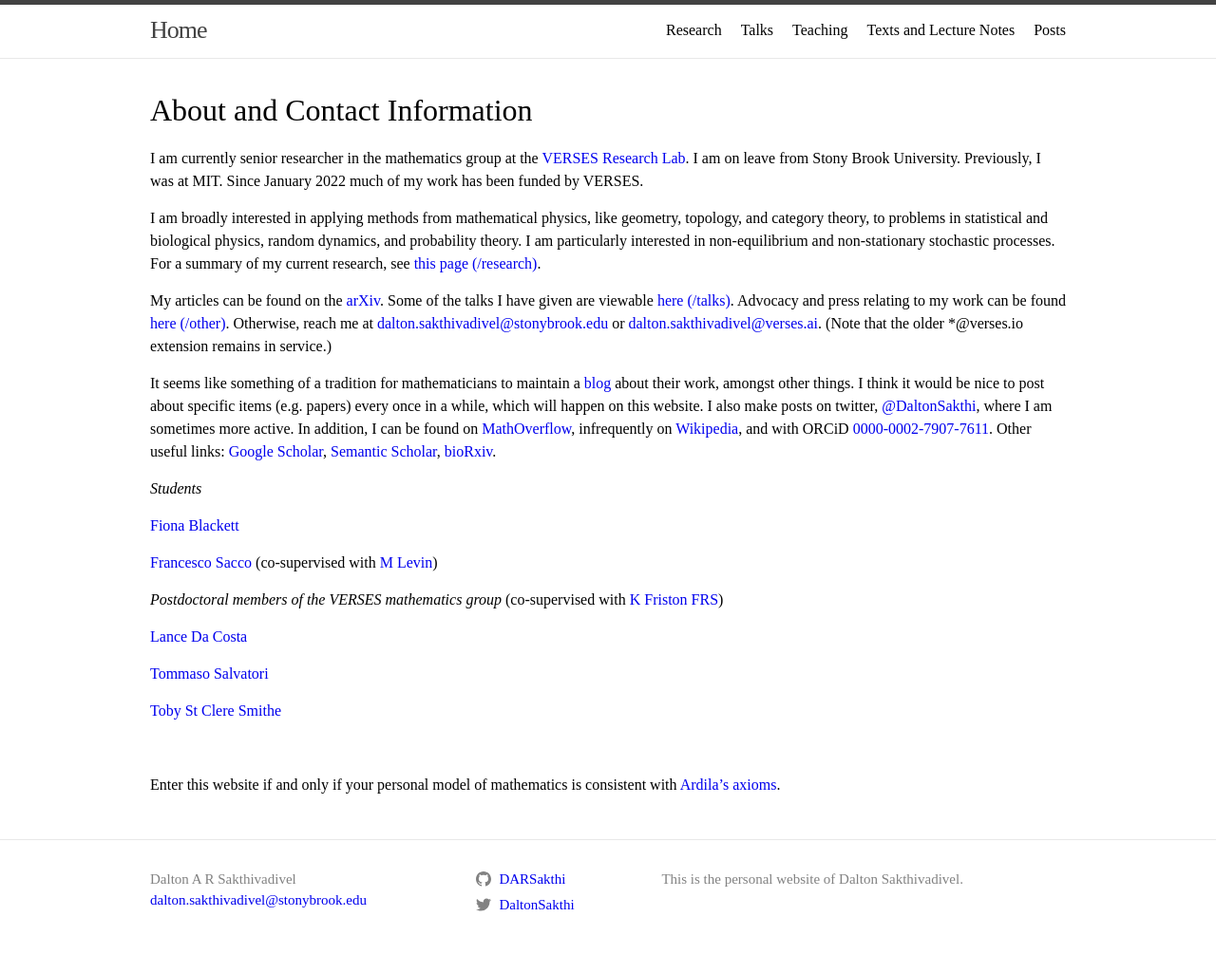
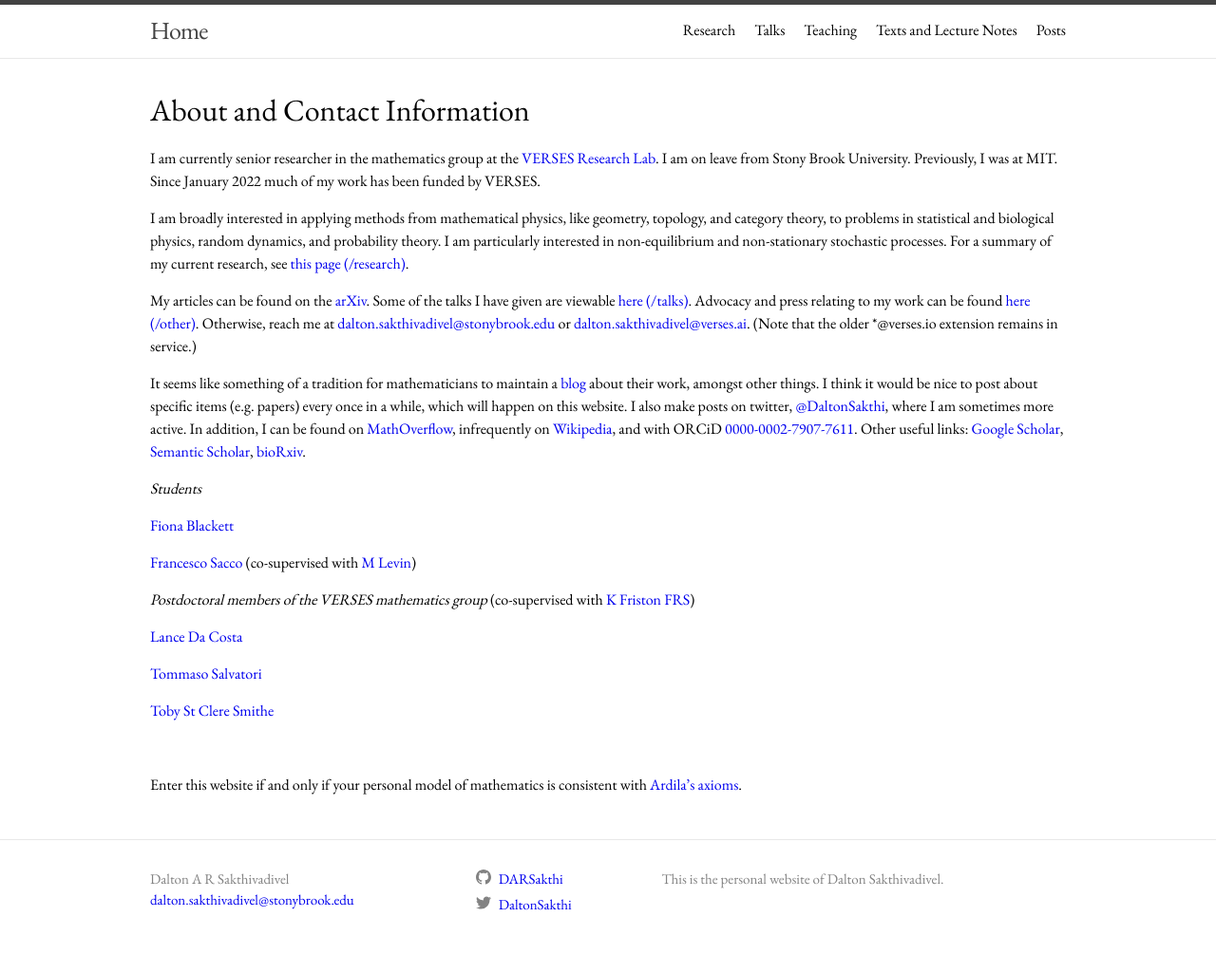
Before and after one commit to DARSakthi/DARSakthi.github.io, a Jekyll site: the page built from index.markdown, in a window 1280 px wide. Shown: the whole page at 95% size. Built offline with Jekyll 4.4.1, drawn with Linux system fonts in a browser that asks for light colours.

Commit message:
Back to Garamond part 2

```diff
--- a/_sass/minima.scss
+++ b/_sass/minima.scss
@@ -2,7 +2,7 @@
 
 // Define defaults for each variable.
 
-$base-font-family: 'Noto Serif TC', serif;
+$base-font-family: 'EB Garamond', serif;
 $base-font-size:   16px !default;
 $base-font-weight: 400 !default;
 $small-font-size:  $base-font-size * 0.875 !default;
```
